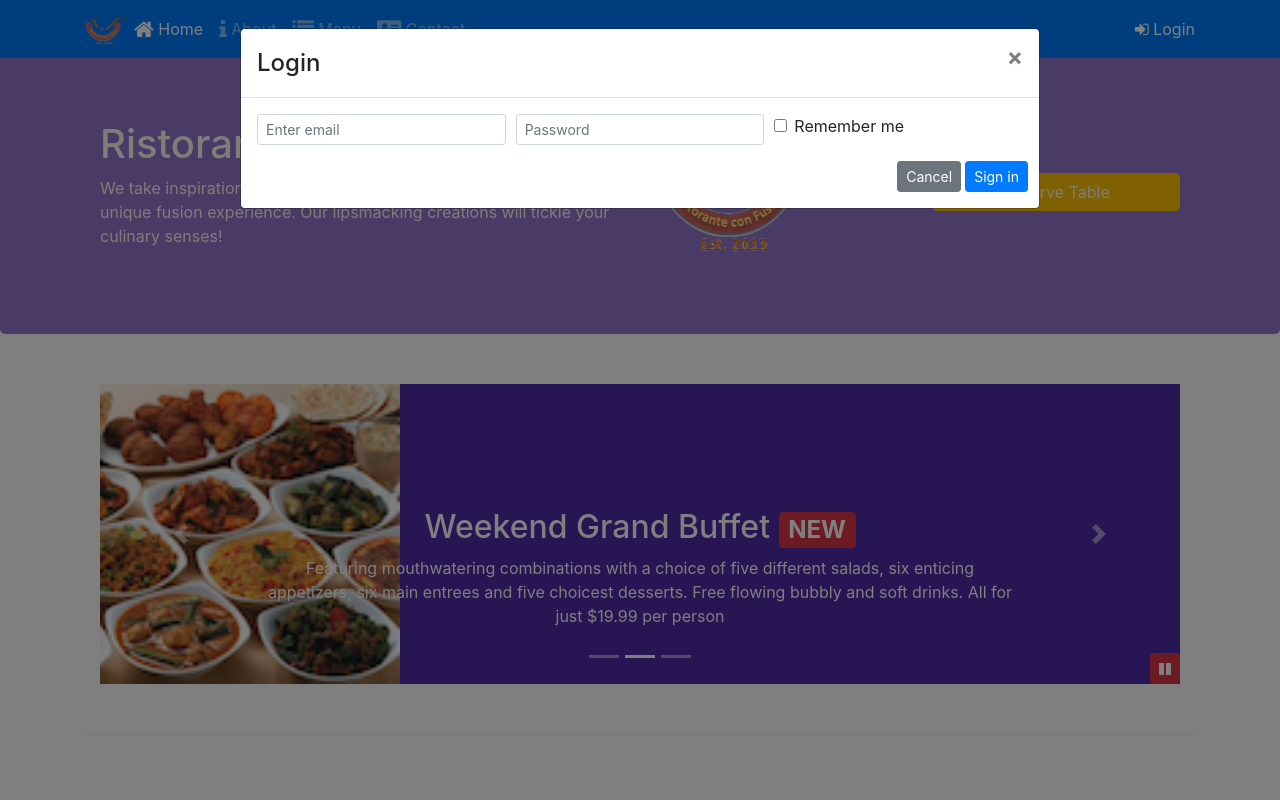
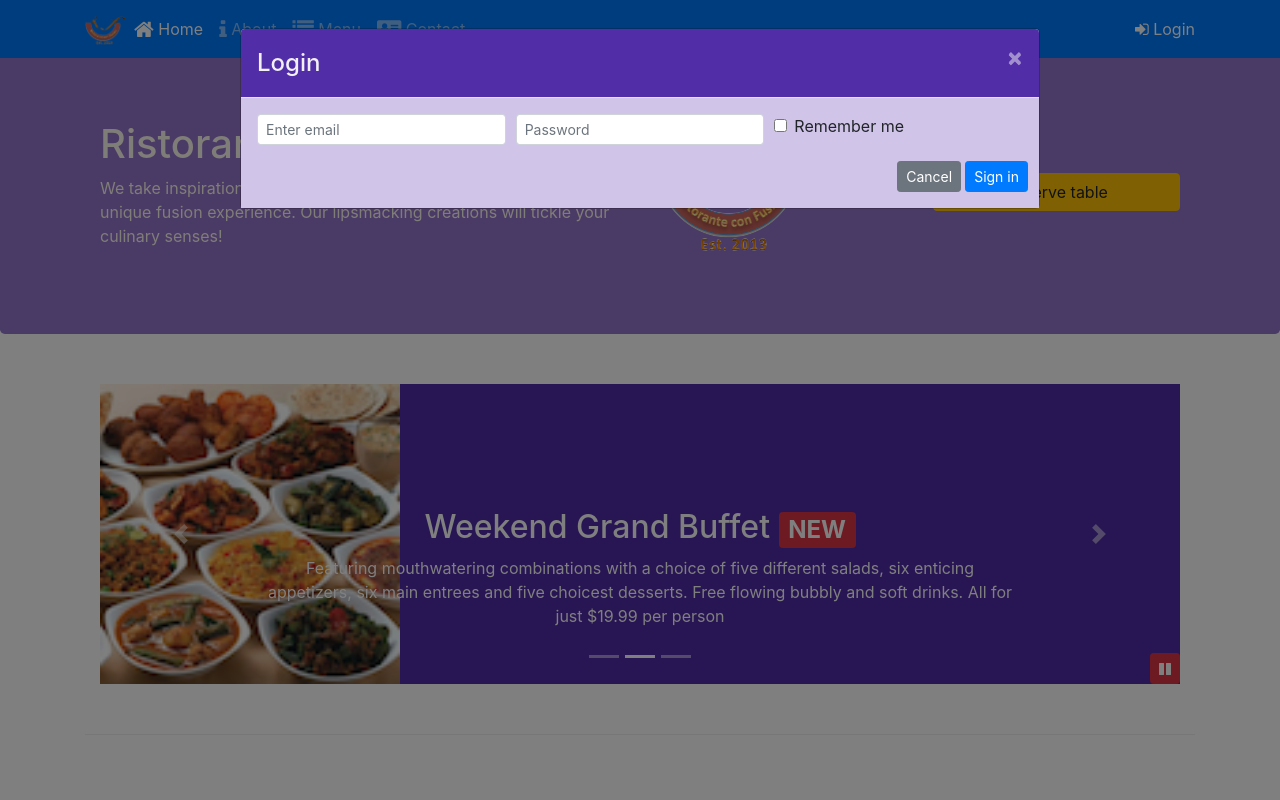
Before and after one commit to Rokan-Uddin/Coursera-Bootstrap, a website: page index.html in a window 1280 px wide. Both pictures are taken after a click on the link "Login". Shown: the top 800 px of the page. Drawn offline with nearby package versions, Linux system fonts and the light colour scheme.

Commit message:
Final Assignment done

```diff
--- a/css/style.scss
+++ b/css/style.scss
@@ -2,6 +2,7 @@ $lt-gray: #ddd;
 $background-dark: #512DA8;
 $background-light: #9575CD;
 $background-pale: #D1C4E9;
+$white-text : #f2f0f5;
 
 // Height variables
 $carousel-item-height: 300px;
@@ -73,3 +74,12 @@ body{
     bottom: 0px;
     z-index: 1;
 }
+.modal-header {
+    background-color: $background-dark;
+    h4,button {
+        color: $white-text;
+    }
+}
+.modal-body {
+    background-color: $background-pale;
+}
--- a/index.html
+++ b/index.html
@@ -32,7 +32,7 @@
                     <li class="nav-item"><a class="nav-link" href="./contactus.html"><span class="fa fa-address-card fa-lg"></span> Contact</a></li>
                 </ul>
                 <span class="navbar-text">
-                    <a data-toggle="modal" data-target="#loginModal">
+                    <a id="loginbutton">
                     <span class="fa fa-sign-in"></span> Login</a>
                 </span>
             </div>
@@ -86,9 +86,10 @@
                     <img src="img/logo.png" class="img-fluid">
                 </div>
                 <div class="col-12 col-sm-3 align-self-center">
-                    <a role="button" data-target="#reserve" data-toggle="modal" class="btn btn-block btn-warning" data-placement="bottom">
+                    <button id="reservebutton" class="btn btn-block btn-warning">Reserve table</button>
+                   <!--  <a role="button" id="reservebutton" class="btn btn-block btn-warning">
                         Reserve Table
-                    </a>
+                    </a> -->
                 </div>
             </div>
         </div>
@@ -203,7 +204,7 @@
                 <h3>Meet our Culinary Specialists</h3>
             </div>
         </div>
-        <div id="reserve" class="modal fade" role="dialog">
+        <div id="reserveModel" class="modal fade" role="dialog">
         <div class="modal-dialog modal-lg" role="content">
             <!-- Modal content-->
             <div class="modal-content">
@@ -320,6 +321,14 @@
                     $("#carouselButton").children("span").addClass('fa-pause');
                 }
             });
+
+
+        $("#reservebutton").click(function(){
+                $("#reserveModel").modal("toggle");
+        });
+        $("#loginbutton").click(function() {
+            $("#loginModal").modal("toggle");
+        });
     </script>
 </body>
 
```
Also changed, not shown: css/style.css.
